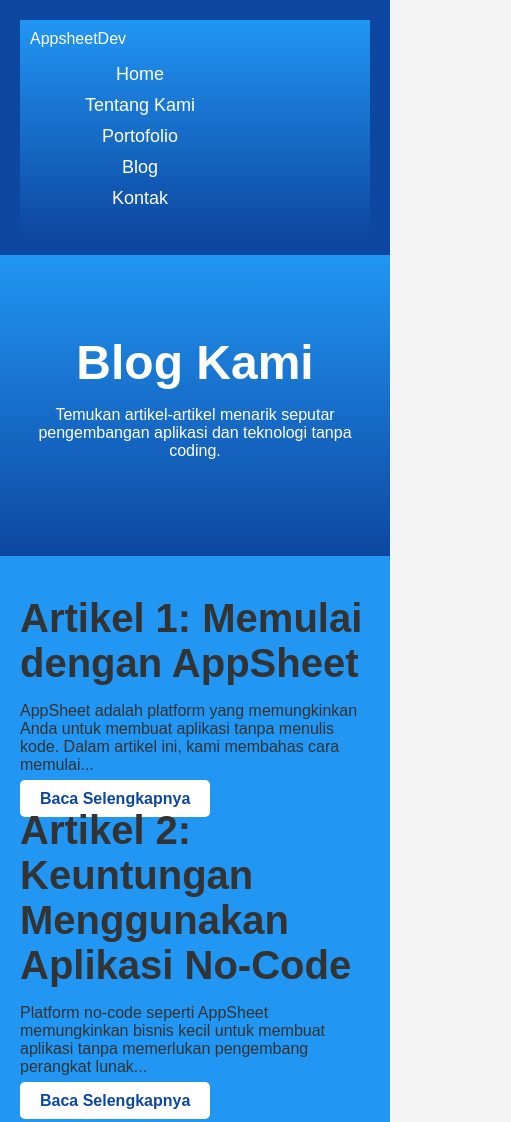
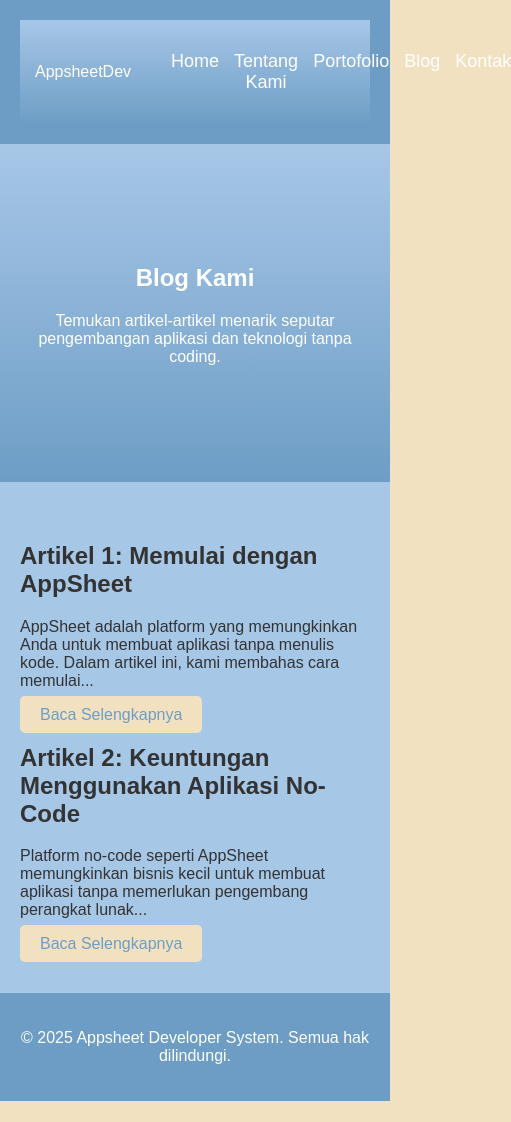
Before and after one commit to Asrul507/appsheet-developer-system, a plain HTML site: page blog.html in a window 390 px wide. Shown: the top 1122 px of the page, 511 px wide, since content can reach past the window. After the commit the page ends 1101 px from the top, so only its background shows below. Drawn offline with Linux system fonts and the light colour scheme.

Commit message:
update style.css

```diff
--- a/css/style.css
+++ b/css/style.css
@@ -3,25 +3,24 @@ body {
     font-family: Arial, sans-serif;
     margin: 0;
     padding: 0;
-    background-color: #f4f4f4;
-    color: #333;
+    background-color: #F2E1C1; /* Soft Beige background */
+    color: #333333; /* Teks gelap untuk kontras */
 }
 
 header {
-    background-color: #0D47A1;
+    background-color: #6D9DC5; /* Dusty Blue untuk header */
     padding: 20px;
     color: white;
     position: sticky;
     top: 0;
     text-align: center;
-    z-index: 10; /* Mengatasi tumpang tindih */
 }
 
 .navbar {
     display: flex;
     justify-content: space-between;
     align-items: center;
-    background: linear-gradient(#2196F3, #0D47A1);
+    background: linear-gradient(#A7C7E7, #6D9DC5); /* Soft Blue to Dusty Blue gradient */
     padding: 15px;
 }
 
@@ -35,67 +34,42 @@ header {
     color: white;
     text-decoration: none;
     font-size: 18px;
-    padding: 10px 20px;
 }
 
 .nav-links li a:hover {
-    background-color: rgba(255, 255, 255, 0.2); /* Efek hover dengan transparansi */
+    background-color: rgba(255, 255, 255, 0.2);
     border-radius: 5px;
 }
 
-/* Hero Section */
 .hero {
-    background: linear-gradient(#2196F3, #0D47A1);
+    background: linear-gradient(#A7C7E7, #6D9DC5);
     color: white;
     text-align: center;
     padding: 100px 20px;
 }
 
 .cta-button {
-    background: white;
-    color: #0D47A1;
+    background: #F2E1C1; /* Soft Beige for CTA button */
+    color: #6D9DC5; /* Dusty Blue */
     padding: 10px 20px;
     text-decoration: none;
     border-radius: 5px;
-    margin-top: 20px;
-    font-weight: bold;
 }
 
 .cta-button:hover {
-    background-color: #0D47A1;
+    background-color: #D8B16D; /* Soft Gold */
     color: white;
-}
-
-/* Responsive Design */
-@media (max-width: 768px) {
-    .navbar {
-        flex-direction: column;
-        align-items: flex-start;
-        padding: 10px;
-    }
-
-    .nav-links {
-        flex-direction: column;
-        gap: 10px;
-    }
-
-    .nav-links li a {
-        padding: 8px 15px;
-    }
-
-    .hero {
-        padding: 80px 20px; /* Mengurangi padding di hero section untuk layar kecil */
-    }
 }
 
 /* Section styles */
 section {
     padding: 40px 20px;
-    background-color: #2196F3; /* Background biru untuk halaman */
+    background-color: #A7C7E7; /* Soft Blue background */
 }
 
+/* Footer */
 footer {
-    background-color: #333; /* Warna abu-abu untuk footer */
+    background-color: #6D9DC5; /* Dusty Blue footer */
     color: white;
     padding: 20px;
     text-align: center;
@@ -109,59 +83,3 @@ footer a {
 footer a:hover {
     text-decoration: underline;
 }
-
-/* Extra Styling for Headings */
-h1, h2, h3 {
-    margin: 0;
-    font-weight: bold;
-}
-
-h1 {
-    font-size: 3em;
-}
-
-h2 {
-    font-size: 2.5em;
-}
-
-h3 {
-    font-size: 2em;
-}
-
-/* Style for Article Section */
-.article {
-    background-color: white;
-    color: #333;
-    padding: 40px 20px;
-    margin-top: 30px;
-    border-radius: 10px;
-}
-
-.article h2 {
-    font-size: 2.5em;
-    margin-bottom: 20px;
-}
-
-.article p {
-    font-size: 1.2em;
-    line-height: 1.8;
-    margin-bottom: 20px;
-}
-
-.article ul {
-    margin-left: 20px;
-}
-
-.article ul li {
-    font-size: 1.2em;
-    margin-bottom: 10px;
-}
-
-.article a {
-    color: #0D47A1;
-    text-decoration: none;
-}
-
-.article a:hover {
-    text-decoration: underline;
-}
```
